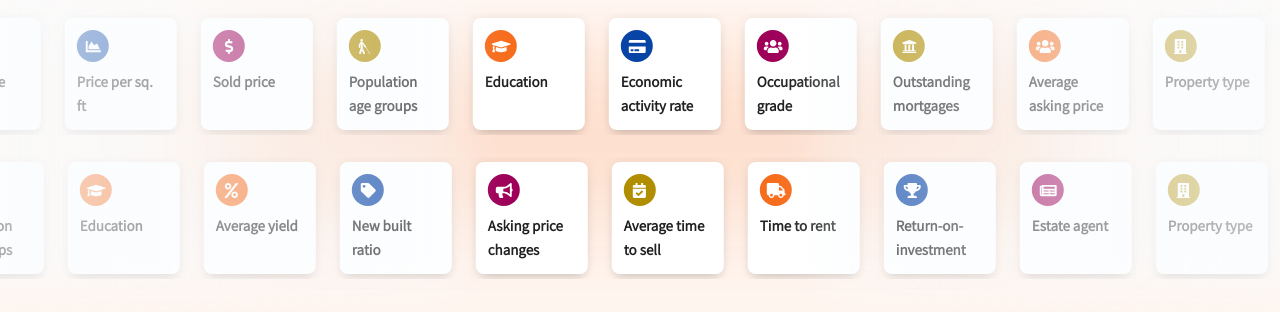
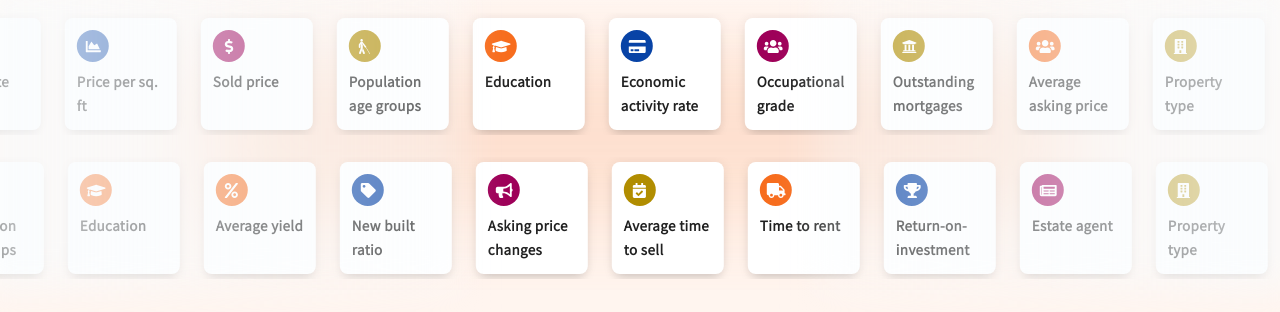
Before and after one commit to devang-openweboffice/property-deal-demo-task, a Gatsby site: page / in a window 1280 px wide. Shown: the part 175-487 px from the top of the page. Built offline with nearby package versions, Linux system fonts and the light colour scheme; Gatsby itself is replaced by a stand-in of ours.

Commit message:
Update smallCardSlider.scss

```diff
--- a/src/components/SmallCardSlider/smallCardSlider.scss
+++ b/src/components/SmallCardSlider/smallCardSlider.scss
@@ -93,6 +93,7 @@
       p {
         font-weight: $font-weight-semibold;
         margin: 0;
+        letter-spacing: 0.4px;
       }
     }
   }
```
